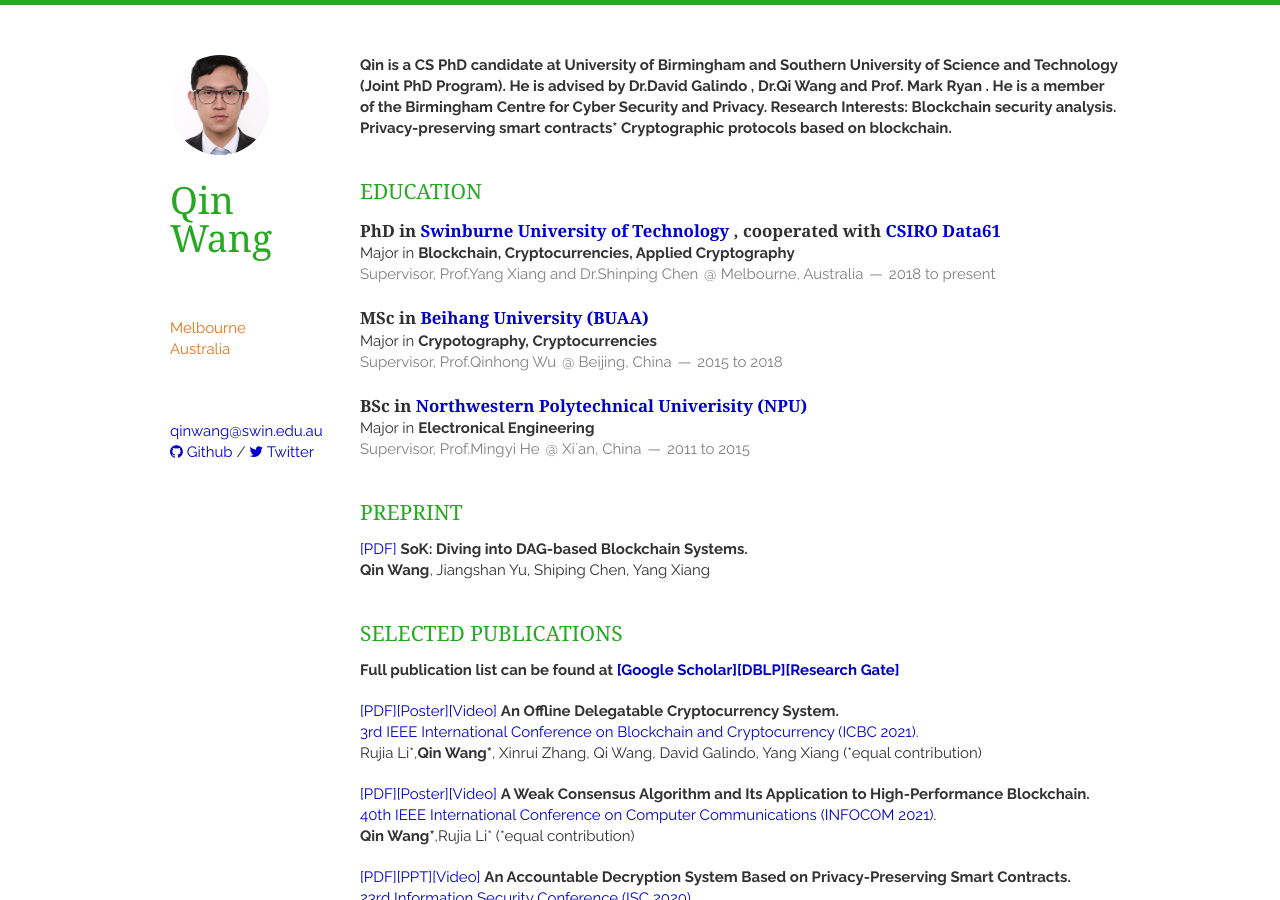
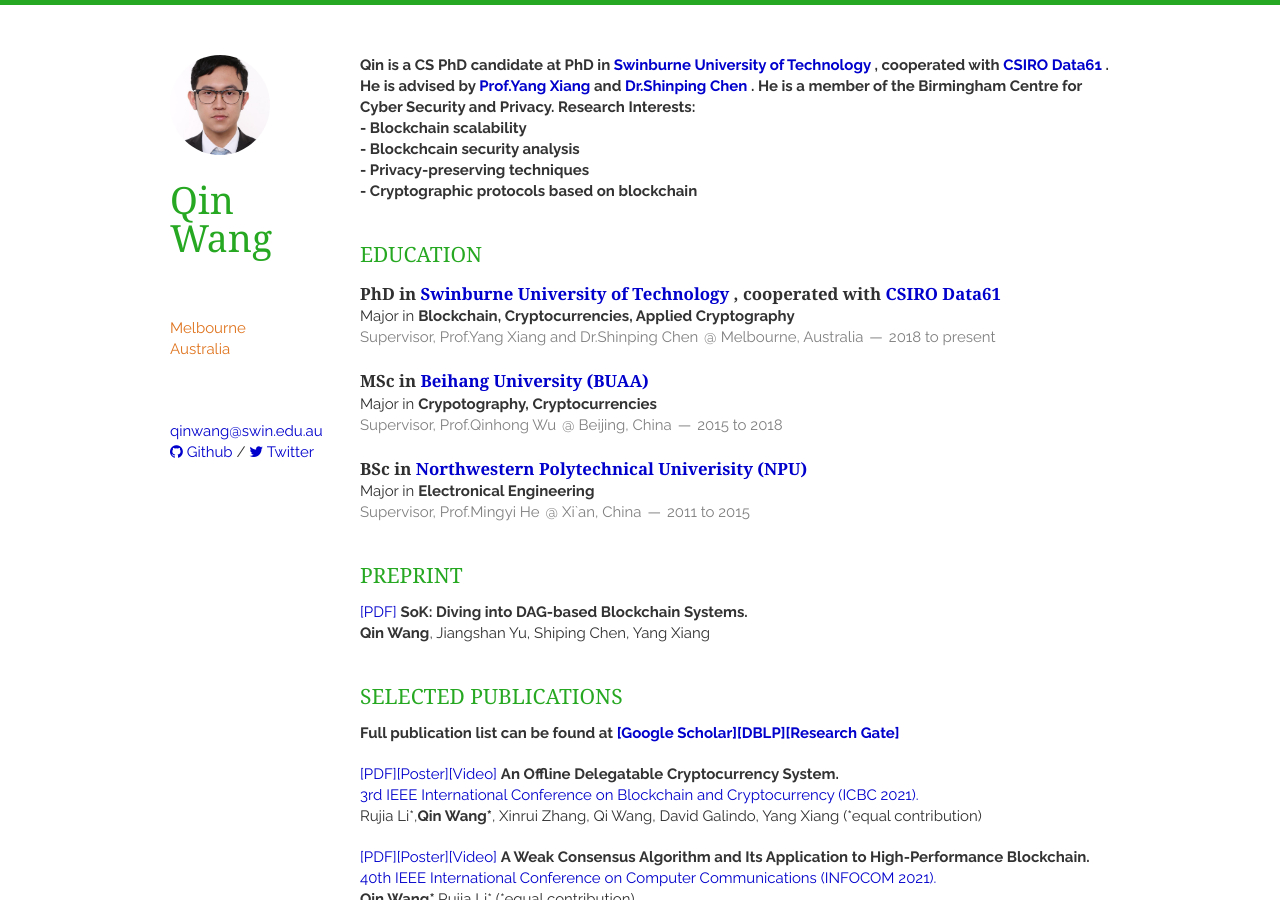
Before and after one commit to AaronWang-git/qinwang-git.github.io, a Jekyll site: the page built from index.html, in a window 1280 px wide and 900 px high. Built offline with Jekyll 4.4.1, drawn with Linux system fonts in a browser that asks for light colours; nearby versions of some CDN libraries; the list of posts is cut into pages by our own code.

Commit message:
Update education.html

```diff
--- a/_includes/education.html
+++ b/_includes/education.html
@@ -1,13 +1,15 @@
 <section class="thirteen columns">
 
 <article>
-<strong>Qin is a CS PhD candidate at University of Birmingham and Southern University of Science and Technology (Joint PhD Program). He is advised by Dr.David Galindo , Dr.Qi Wang and Prof. Mark Ryan . He is a member of the Birmingham Centre for Cyber Security and Privacy.
+<strong>Qin is a CS PhD candidate at PhD in <a href="https://www.swinburne.edu.au/"> Swinburne University of Technology </a>, cooperated with  <a href="https://data61.csiro.au"> CSIRO Data61 </a>. He is advised by <a href="http://nsclab.org/yang/"> Prof.Yang Xiang </a> and <a href="https://www.cse.unsw.edu.au/~z9195738/"> Dr.Shinping Chen </a>. He is a member of the Birmingham Centre for Cyber Security and Privacy.
+
 Research Interests:
 
-Blockchain security analysis.
-Privacy-preserving smart contracts*
-Cryptographic protocols based on blockchain.
- </strong>
+<br> - Blockchain scalability
+<br> - Blockchcain security analysis
+<br> - Privacy-preserving techniques
+<br> - Cryptographic protocols based on blockchain
+</strong>
 </article>
 
 </section>
```
